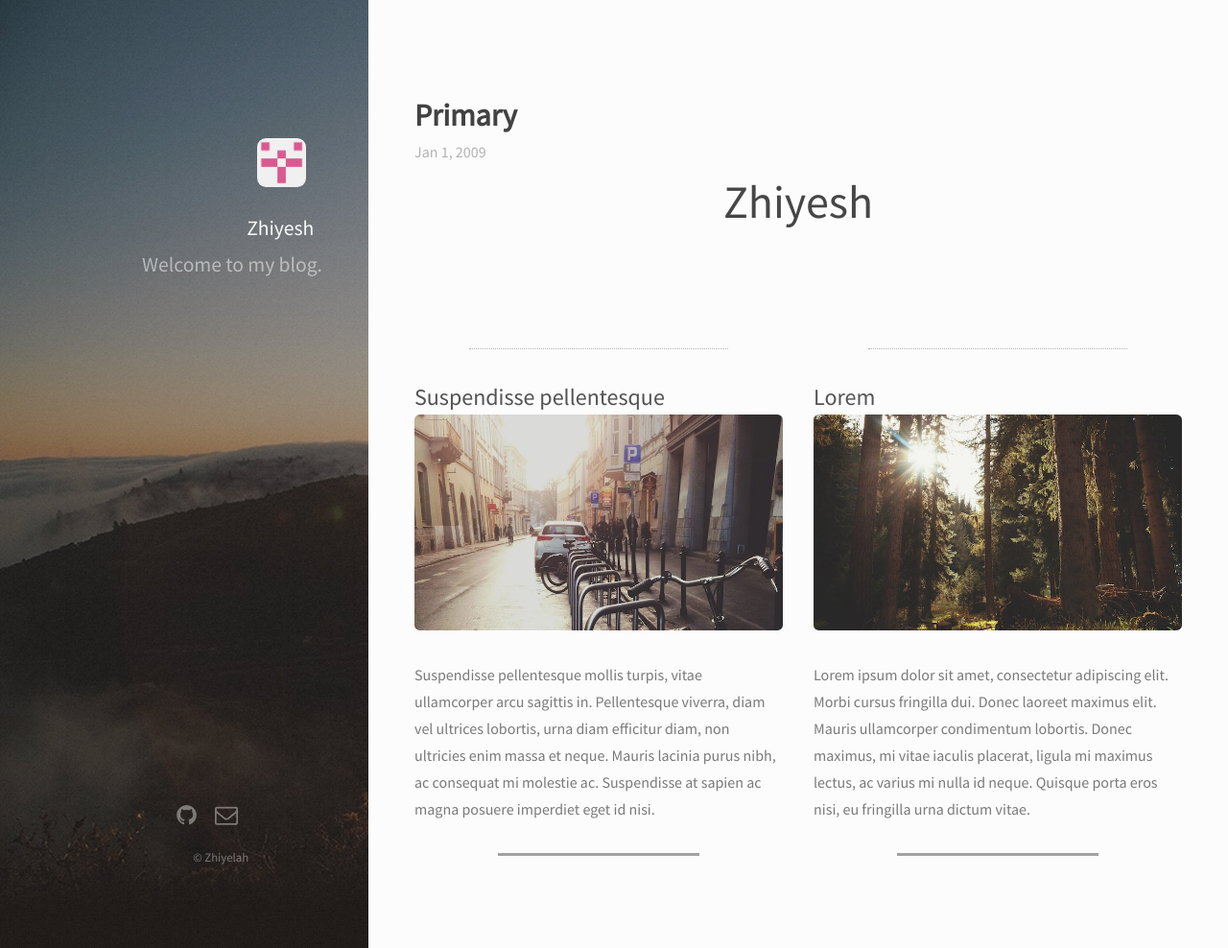
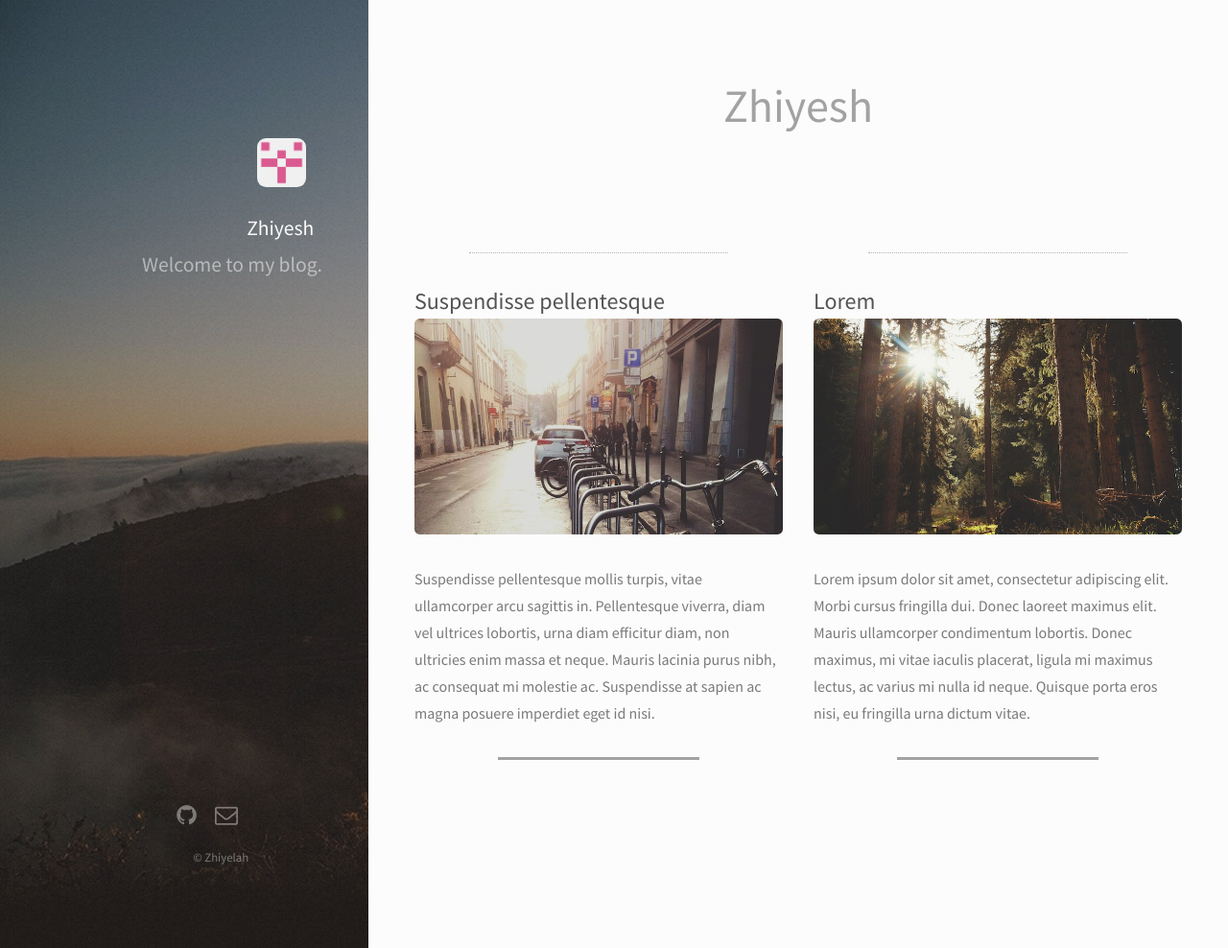
Before and after one commit to Zhiyelah/zhiyelah.github.io, a Jekyll site: the page built from index.html, in a window 1280 px wide and 988 px high. Shown: the whole window at 96% size. Built offline with Jekyll 4.4.1, drawn with Linux system fonts in a browser that asks for light colours; nearby versions of some CDN libraries.

Commit message:
Update index.html

```diff
--- a/index.html
+++ b/index.html
@@ -6,13 +6,8 @@ layout: default
     {% for post in site.posts %}
       {% if post.title == 'Primary' %}
         <header>
-          <h1>{{ post.title }}</h1>
-          <p class="post-meta">{{ post.date | date: "%b %-d, %Y" }}{% if post.author %}&nbsp; • &nbsp;{{ post.author }}{% endif %}{% if page.meta %}&nbsp; • &nbsp;{{ page.meta }}{% endif %}</p>
+          {{ post.content }}
         </header>
-        <section>
-          {{ post.content }}
-          <p class="editor-link"><a href="cloudcannon:collections/{{ post.path }}" class="button"><strong>&#9998;</strong> Edit post</a></p>
-        </section>
       {% endif %}
     {% endfor %}
   </section>
```
